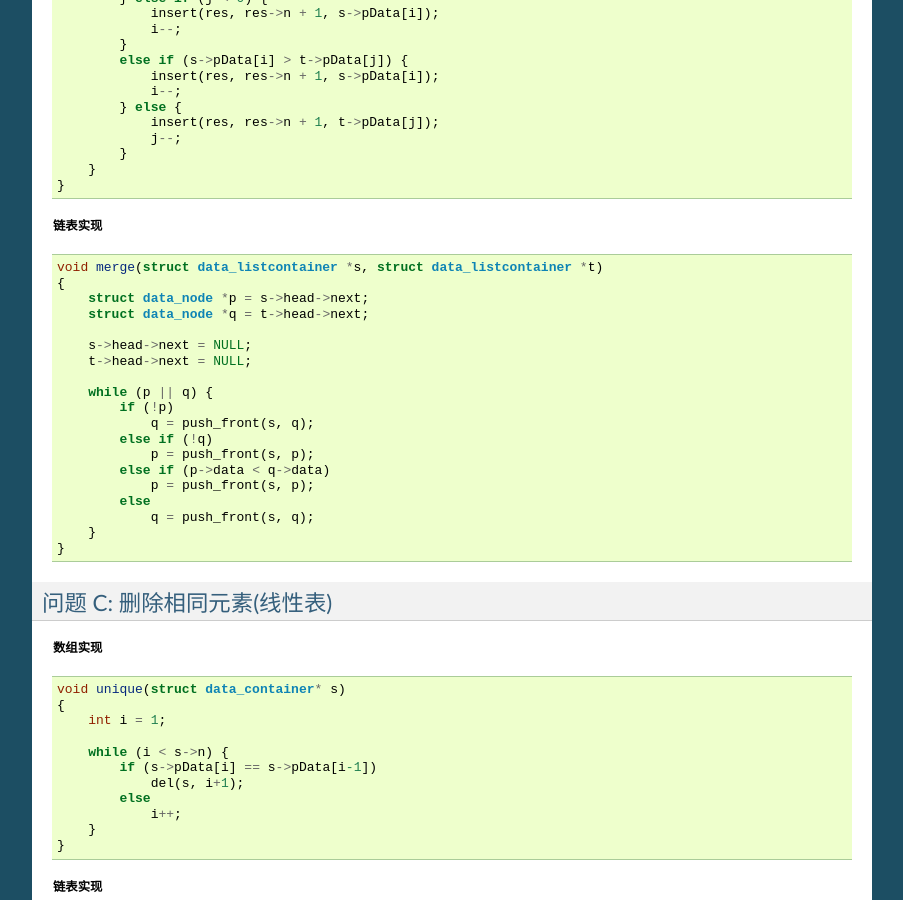
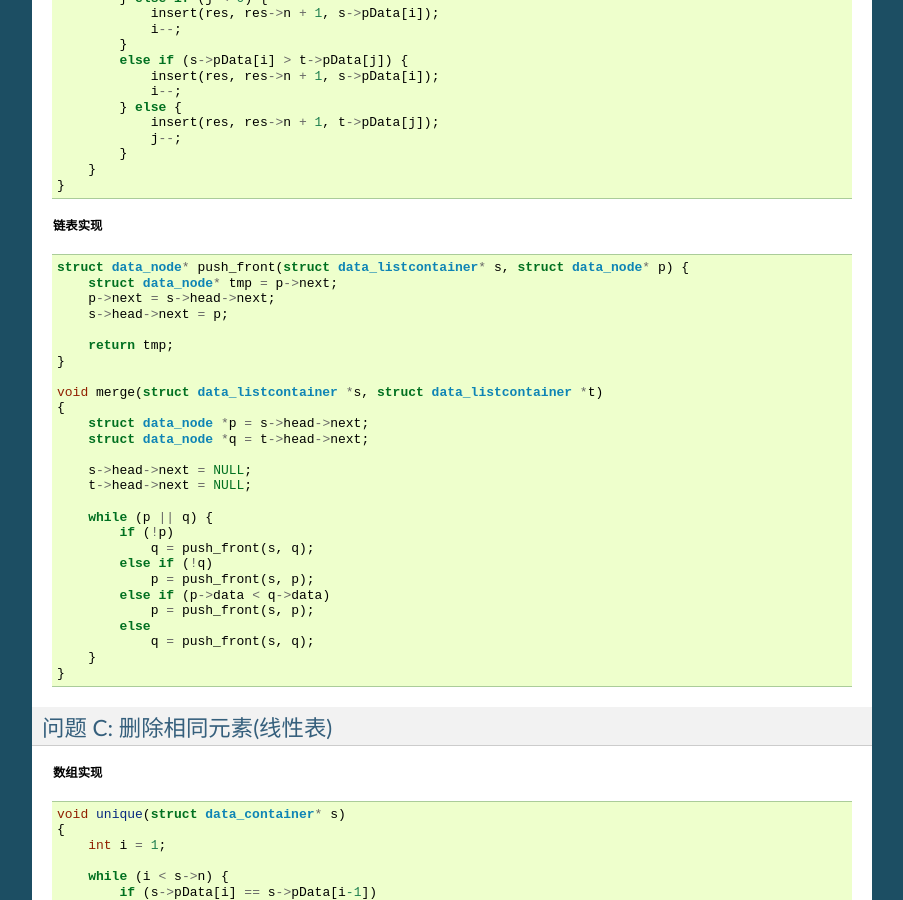
Before and after one commit to zjgsu-ds/ds, a Sphinx documentation site: the page built from source/chap2/index.rst, in a window 1280 px wide and 900 px high, scrolled down 1265 px. Shown: the whole window, without its empty margins (198-1101 px from the left). Built offline with Sphinx 7.4.7, drawn with Linux system fonts in a browser that asks for light colours; comment, search, counter and statistics services are not loaded.

Commit message:
Add push_front code

```diff
--- a/source/chap2/index.rst
+++ b/source/chap2/index.rst
@@ -91,6 +91,14 @@
 :download:`链表实现 <B_list.c>`
 
 .. code-block:: c
+
+    struct data_node* push_front(struct data_listcontainer* s, struct data_node* p) {
+        struct data_node* tmp = p->next;
+        p->next = s->head->next;
+        s->head->next = p;
+
+        return tmp;
+    }
 
     void merge(struct data_listcontainer *s, struct data_listcontainer *t)
     {
```
